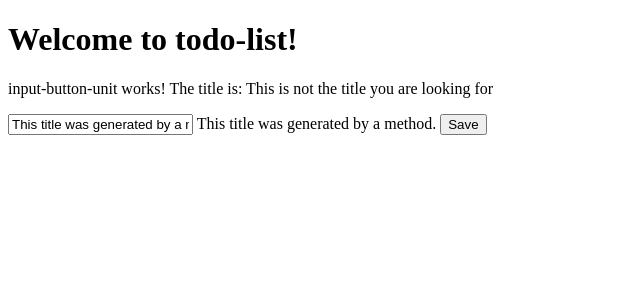
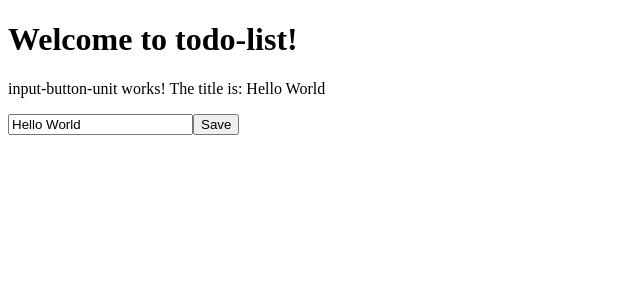
Before and after one commit to ngvidya/ng-girls-todo, an Angular app: page / in a window 1280 px wide. Shown: the top 300 px of the page, without its empty margins (0-640 px from the left). Built offline with nearby package versions, Linux system fonts and the light colour scheme.

Commit message:
Event Binding

```diff
--- a/src/app/input-button-unit/input-button-unit.component.ts
+++ b/src/app/input-button-unit/input-button-unit.component.ts
@@ -7,31 +7,25 @@
       input-button-unit works!
       The title is: {{ title }}
     </p>
-    <input [value]="generateTitle()">
-    {{ generateTitle() }}
-    <button>Save</button>
+
+    <input [value]="title"
+           (keyup.enter)="changeTitle($event.target.value)">
+
+    <button (click)="changeTitle('Button Clicked!')">
+      Save
+    </button>
   `,
   styleUrls: ['./input-button-unit.component.scss']
 })
 export class InputButtonUnitComponent implements OnInit {
   title = 'Hello World';
 
-  constructor() {
+  constructor() { }
+
+  ngOnInit(): void {
   }
 
-  ngOnInit(): void {
-    setTimeout(() => {
-      this.title = 'This is not the title you are looking for';
-    }, 3000);
-  }
-
-  changeTitle(newTitle: string) {
-    console.log(newTitle);
+  changeTitle(newTitle: string): void {
     this.title = newTitle;
   }
-
-  generateTitle(): string {
-    return 'This title was generated by a method.';
-  }
-
 }
```
